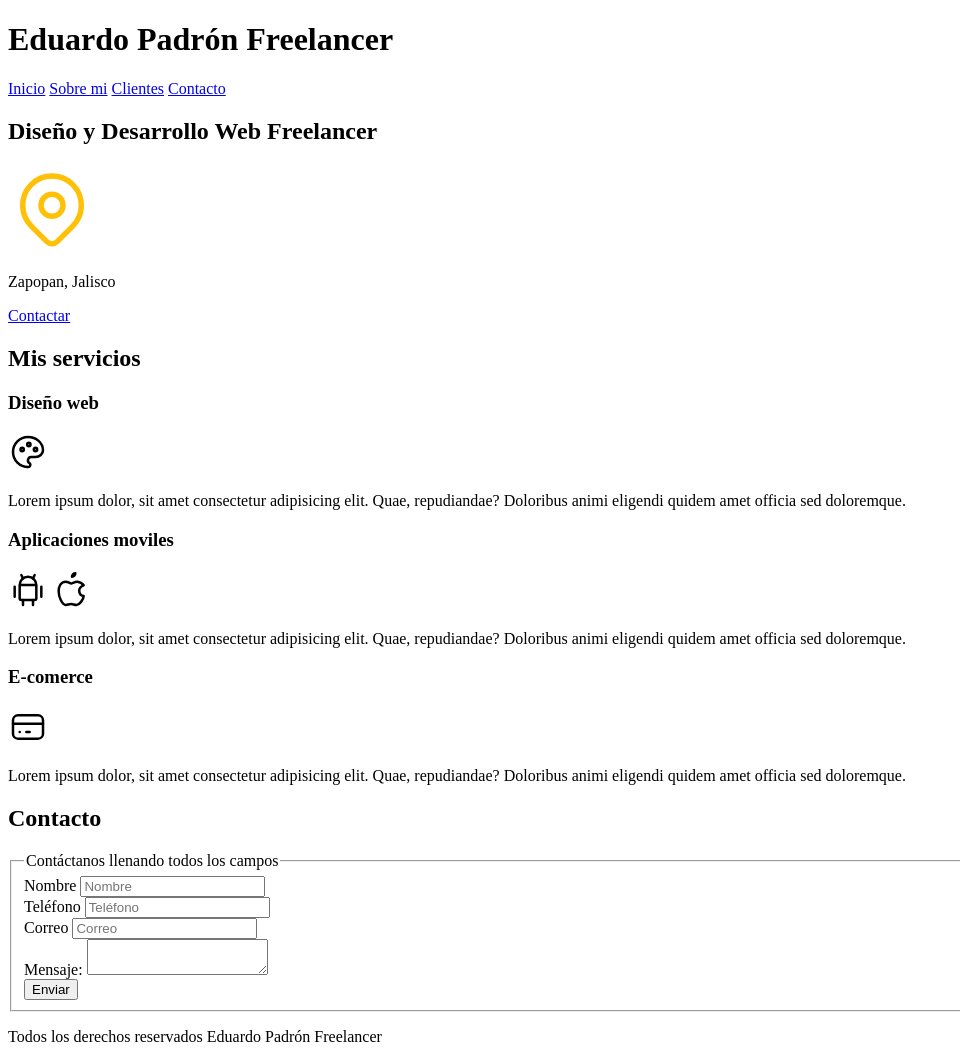
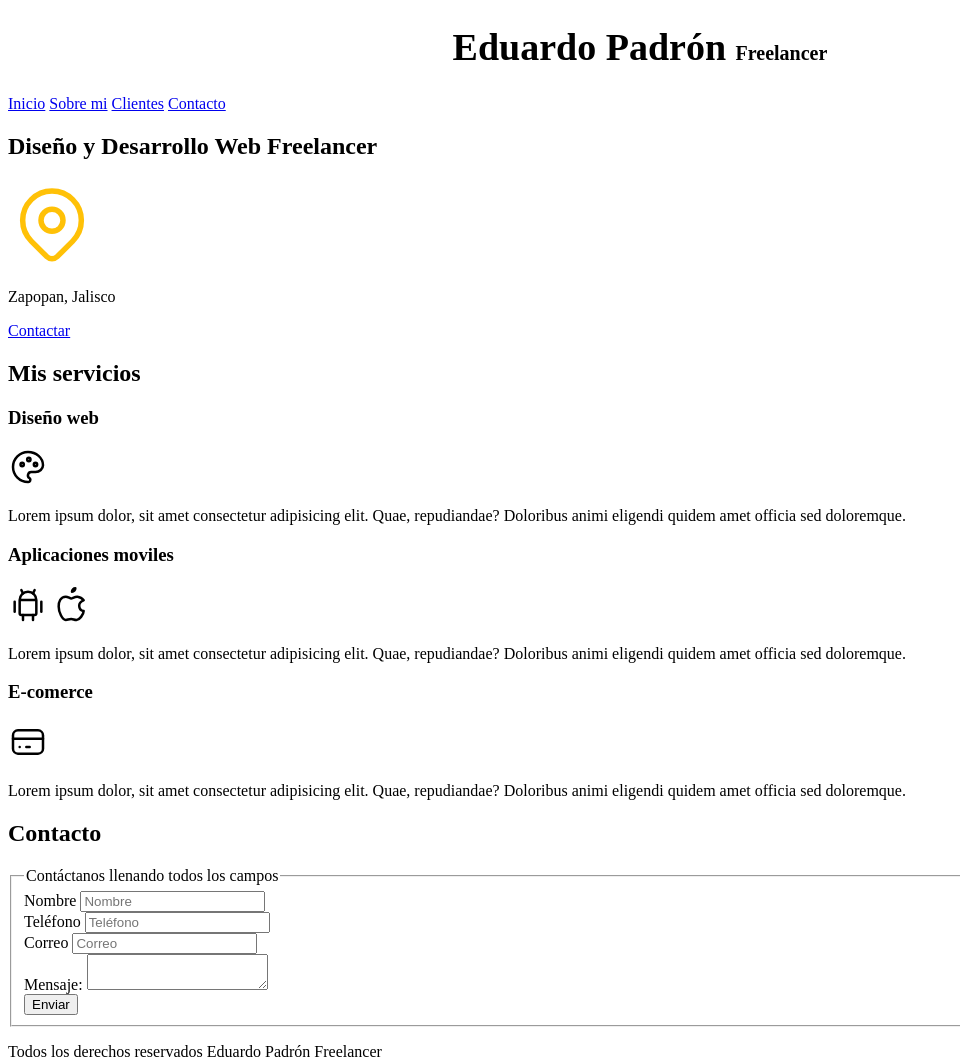
Before and after one commit to epadron2121/freelancer_inicio, a plain HTML site: page index.html in a window 1280 px wide. Shown: the whole page, without its empty margins (0-960 px from the left). Drawn offline with Linux system fonts and the light colour scheme.

Commit message:
Se agrega versión inicial de la hoja de estilos

```diff
--- a/css/styles.css
+++ b/css/styles.css
@@ -0,0 +1,16 @@
+html{
+font-size: 62.5%;
+}
+
+body{
+    font-size: 16px;
+}
+
+.titulo{
+    text-align: center;
+    font-size: 3.8rem;
+}
+
+.titulo span{
+    font-size: 2rem;
+}
--- a/index.html
+++ b/index.html
@@ -11,7 +11,7 @@
 
 <body>
     <header>
-        <h1>Eduardo Padrón Freelancer</h1>
+        <h1 class="titulo">Eduardo Padrón <span>Freelancer</span></h1>
     </header>
 
     <nav>
```
